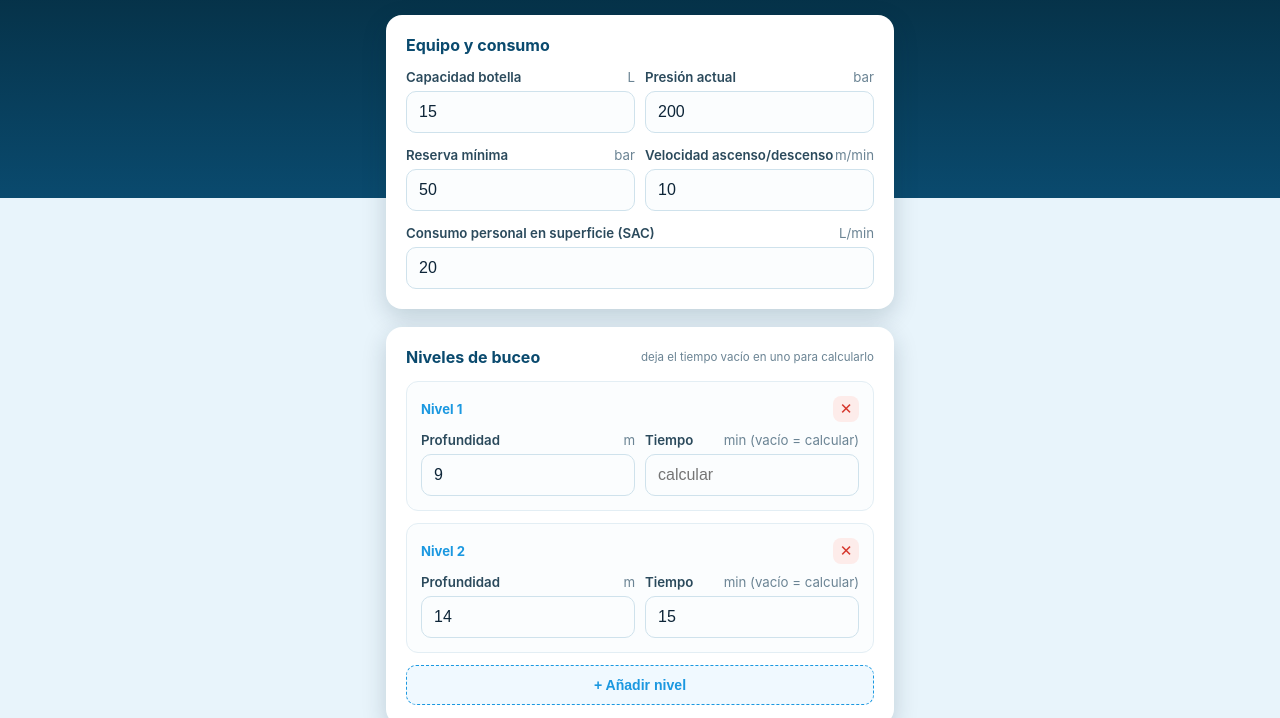
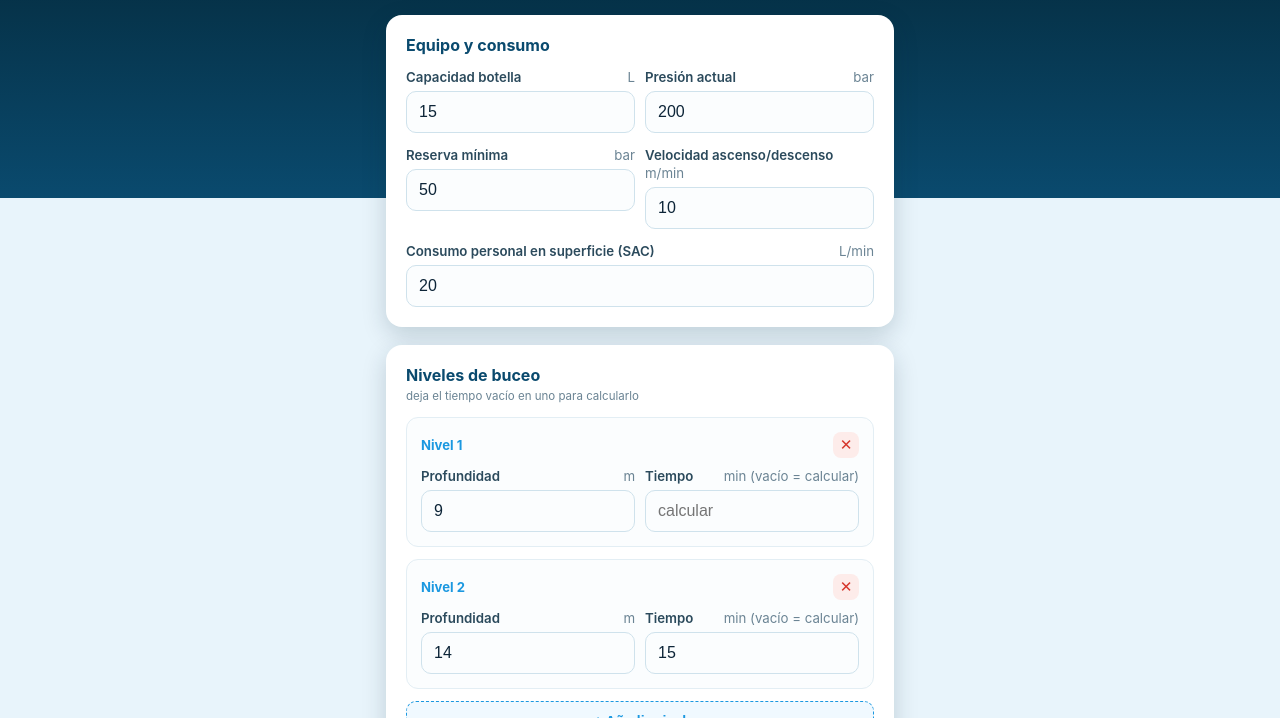
Before and after one commit to Almenar97/CALCULADORA-BUCEO-1STAR, a plain HTML site: page index.html in a window 1280 px wide. Shown: the part 82-800 px from the top of the page. Drawn offline with Linux system fonts and the light colour scheme.

Commit message:
Mejora la adaptación a pantallas de móvil estrechas

```diff
--- a/index.html
+++ b/index.html
@@ -16,6 +16,10 @@
     color-scheme: light;
   }
   * { box-sizing: border-box; }
+  html {
+    -webkit-text-size-adjust: 100%;
+    text-size-adjust: 100%;
+  }
   body {
     margin: 0;
     font-family: -apple-system, BlinkMacSystemFont, "Segoe UI", Roboto, Arial, sans-serif;
@@ -56,21 +60,26 @@
     margin: 0 0 14px;
     color: var(--blue-mid);
     display: flex;
-    align-items: center;
+    flex-wrap: wrap;
+    align-items: baseline;
     justify-content: space-between;
-    gap: 8px;
+    gap: 4px 8px;
   }
   .card h2 .hint {
     font-size: 0.72rem;
     font-weight: 400;
     color: #6b8494;
+    flex-basis: 100%;
   }
   .field {
     margin-bottom: 14px;
+    min-width: 0;
   }
   .field label {
     display: flex;
+    flex-wrap: wrap;
     justify-content: space-between;
+    gap: 2px 6px;
     font-size: 0.83rem;
     font-weight: 600;
     margin-bottom: 6px;
@@ -97,9 +106,10 @@
   }
   .field-row {
     display: flex;
+    flex-wrap: wrap;
     gap: 10px;
   }
-  .field-row .field { flex: 1; margin-bottom: 0; }
+  .field-row .field { flex: 1 1 130px; min-width: 0; margin-bottom: 0; }
   .level {
     border: 1.5px solid #e3eef4;
     border-radius: 12px;
```
